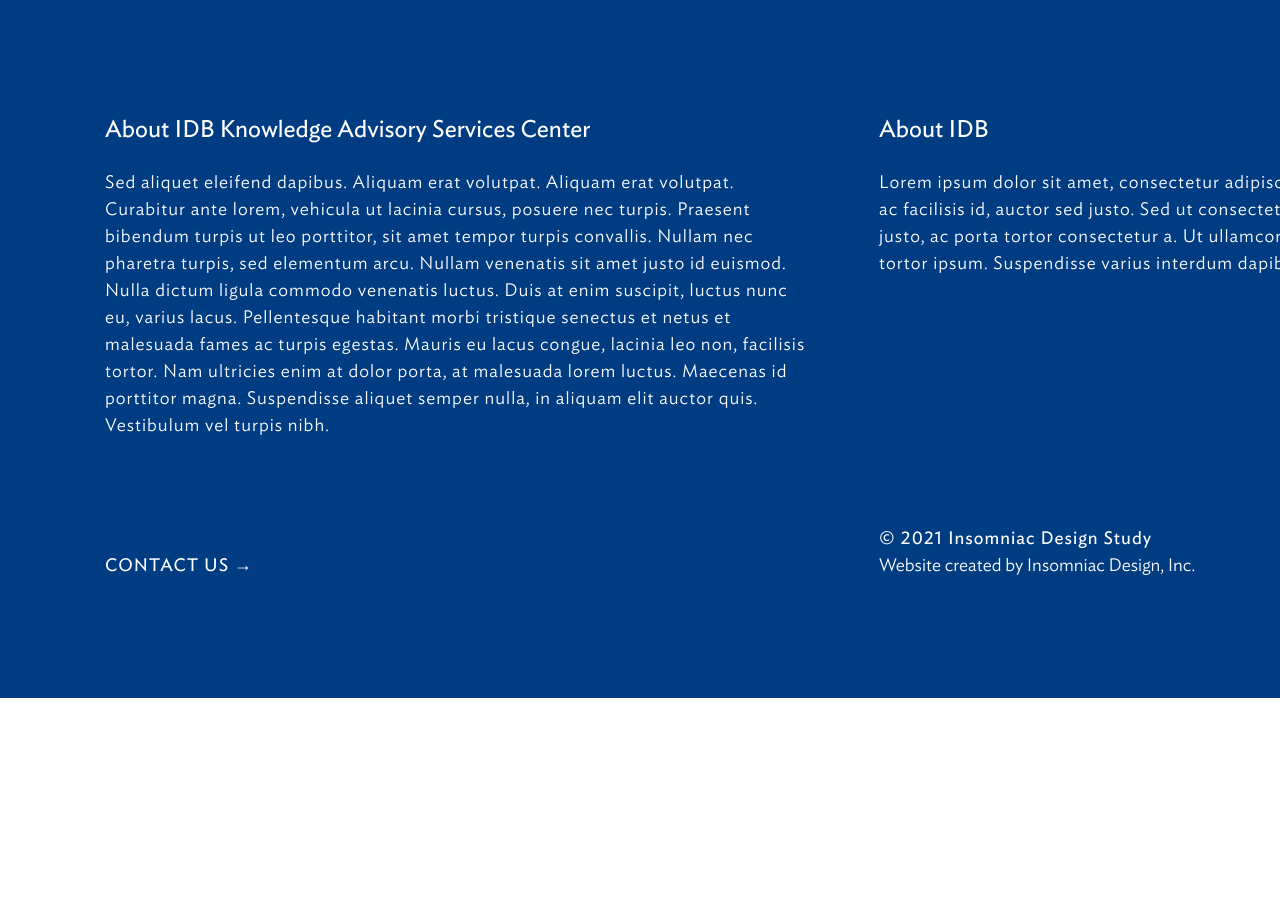
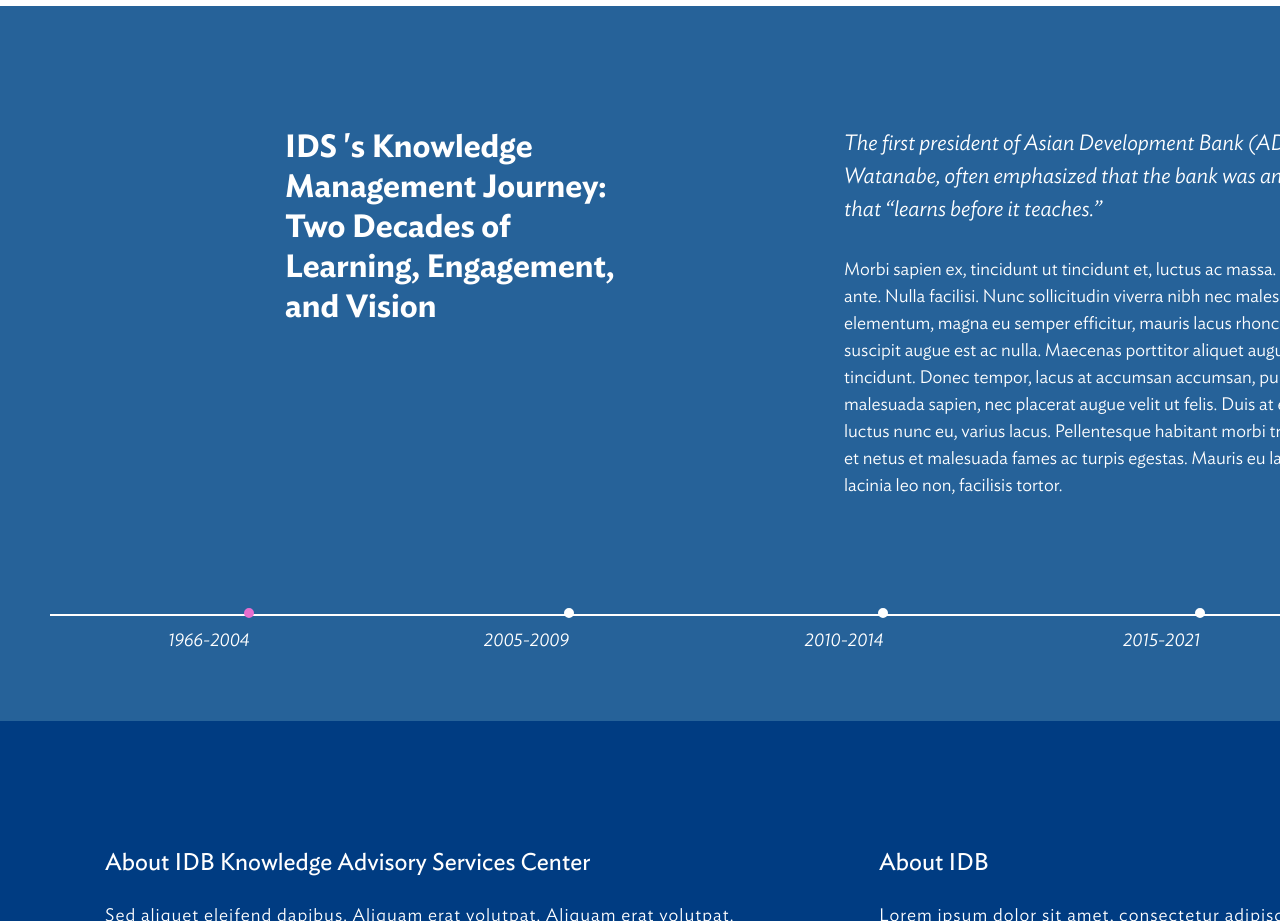
Before and after one commit to Irina-Garstea/Project, a website: page src/html/views/index.html in a window 1280 px wide. Shown: the part 3060-3981 px from the top of the page. Before the commit the page ends 3758 px from the top, so only its background shows below. Drawn offline with nearby package versions, Linux system fonts and the light colour scheme; files that its build step writes are made by us from their sources; files whose address does not match are found by name.

Commit message:
create vision component

```diff
--- a/src/html/views/index.html
+++ b/src/html/views/index.html
@@ -132,6 +132,49 @@
         </div>
       </section>
       <!--.Text-->
+      <section class="vision-section">
+        <div class="vision-content">
+          <div class="engagement">
+            <h3>
+              IDS &apos;s Knowledge Management Journey: Two Decades of Learning,
+              Engagement, and Vision
+            </h3>
+          </div>
+          <div class="text-vision">
+            <div class="text-first">
+              <p>
+                The first president of Asian Development Bank (ADB), Takeshi
+                Watanabe, often emphasized that the bank was an institution that
+                “learns before it teaches.”
+              </p>
+            </div>
+            <div class="text-second">
+              <p>
+                Morbi sapien ex, tincidunt ut tincidunt et, luctus ac massa. In
+                non dapibus ante. Nulla facilisi. Nunc sollicitudin viverra nibh
+                nec malesuada. Maecenas elementum, magna eu semper efficitur,
+                mauris lacus rhoncus orci, nec suscipit augue est ac nulla.
+                Maecenas porttitor aliquet augue eget tincidunt. Donec tempor,
+                lacus at accumsan accumsan, purus nisl malesuada sapien, nec
+                placerat augue velit ut felis. Duis at enim suscipit, luctus
+                nunc eu, varius lacus. Pellentesque habitant morbi tristique
+                senectus et netus et malesuada fames ac turpis egestas. Mauris
+                eu lacus congue, lacinia leo non, facilisis tortor.
+              </p>
+            </div>
+          </div>
+        </div>
+        <div class="years">
+          <ul class="container-years">
+            <li class="link active"><a href="">1966-2004</a></li>
+            <li class="link"><a href="">2005-2009</a></li>
+            <li class="link"><a href="">2010-2014</a></li>
+            <li class="link"><a href="">2015-2021</a></li>
+            <li class="link"><a href="">2021-2030</a></li>
+          </ul>
+        </div>
+      </section>
+      <!--.Vision-->
     </main>
     <!-- .main-wrapper -->
     <footer class="main-footer">
--- a/src/scss/_variables.scss
+++ b/src/scss/_variables.scss
@@ -7,6 +7,7 @@
 $colorGreen: #8dc63f;
 $colorGrey: #eff9fd;
 $colorRed: #d84e30;
+$colorBlue: #266299;
 
 /* Typography */
 $font-family-base: "Helvetica Neue", Helvetica, Arial, sans-serif;
--- a/src/scss/app.scss
+++ b/src/scss/app.scss
@@ -13,3 +13,4 @@
 @import "components/about";
 @import "components/message";
 @import "components/text";
+@import "components/vision";
--- a/src/scss/components/_text.scss
+++ b/src/scss/components/_text.scss
@@ -15,6 +15,8 @@
   }
   p {
     text-align: justify;
+    font-size: 22px;
+    line-height: 33px;
     margin-bottom: 120px;
     margin-top: -60px;
     padding-left: 500px;
--- a/src/scss/components/_vision.scss
+++ b/src/scss/components/_vision.scss
@@ -0,0 +1,78 @@
+.vision-section {
+  background-color: $colorBlue;
+  color: $colorWhite;
+  .vision-content {
+    display: grid;
+    grid-template-columns: repeat(2, 1fr);
+    .engagement {
+      width: 343px;
+      height: 200px;
+      margin-top: 120px;
+      margin-left: 285px;
+    }
+    .text-vision {
+      .text-first {
+        p {
+          font-style: italic;
+          font-size: 22px;
+          line-height: 33px;
+          margin-top: 120px;
+          margin-right: 285px;
+        }
+      }
+      .text-second {
+        p {
+          margin-top: 30px;
+          margin-right: 285px;
+        }
+      }
+    }
+  }
+}
+.years {
+  padding: 50px;
+  text-align: center;
+  width: 100%;
+  margin: 0 auto;
+  padding-top: 80px;
+
+  .container-years {
+    border-top: 2px solid $colorWhite;
+    display: flex;
+    list-style: none;
+    padding: 0;
+    justify-content: space-between;
+    align-items: stretch;
+    align-content: stretch;
+  }
+
+  .link {
+    position: relative;
+    margin-top: 10px;
+    width: 100%;
+    font-style: italic;
+  }
+
+  .link a {
+    text-decoration: none;
+    color: $colorWhite;
+  }
+
+  .link::after {
+    content: "";
+    width: 10px;
+    height: 10px;
+    background: #fff;
+    position: absolute;
+    border-radius: 10px;
+    top: -18px;
+    transform: translatex(-50%);
+    border: 2px solid $colorWhite;
+  }
+
+  .active::after,
+  .link:hover::after {
+    background: $colorPink;
+    border: 2px solid $colorPink;
+  }
+}
```
Also changed, not shown: src/img/astronaut.jpg (added), src/img/stars.jpg (added).
